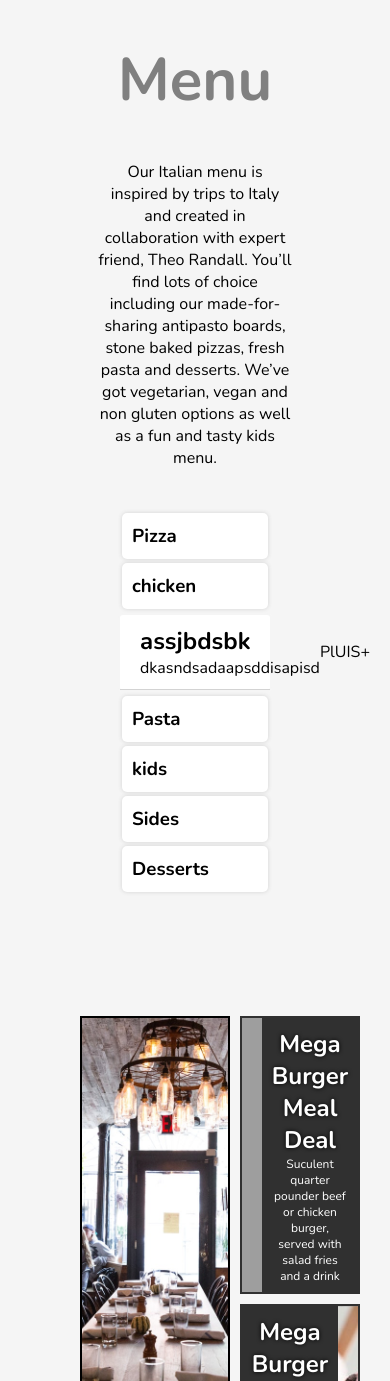
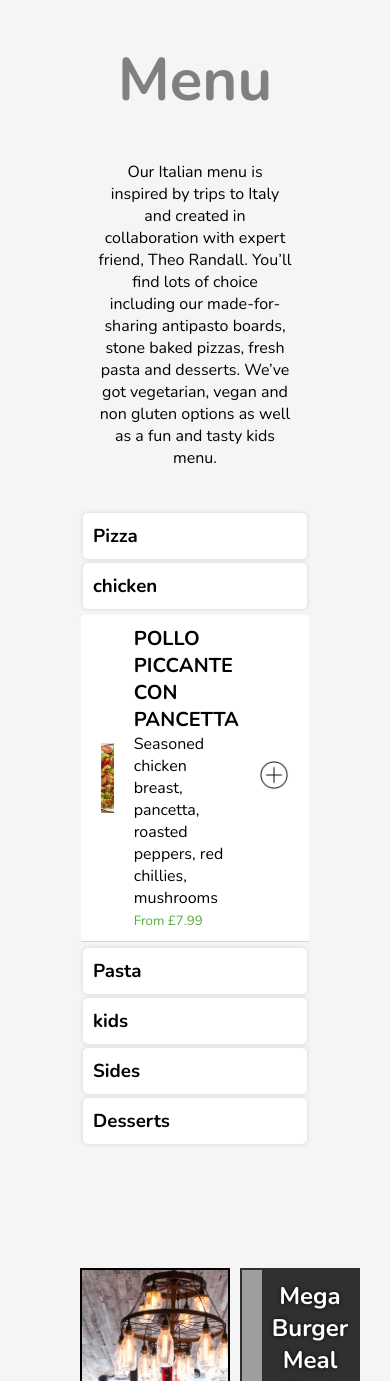
Before and after one commit to ajcoldi/ajcoldi.github.io, a PHP site: page /TakeawayProject/index.html in a window 390 px wide, after a click on "chicken". Shown: the part 590-1971 px from the top of the page. Run offline with PHP 8.4, Linux system fonts and the light colour scheme; some libraries are stand-ins or nearby versions; grey boxes are pictures that could not be loaded.

Commit message:
protfolio media queries update
takeaway project accordian edit

```diff
--- a/TakeawayProject/index.html
+++ b/TakeawayProject/index.html
@@ -76,27 +76,33 @@
                 <h3>Pizza</h3>
                 <div>
                     <div class="sectionItem">
-                            <div class="ItemDescript">
+                        <div class="itemImg" id="itemImgPizza1"></div>
+                        <div class="itemText">
                             <h1>PRIMAVERA FOREVER</h1>
                             <p>A creamy white base topped with chicken breast, balsamic red onions, red pepper pearls</p>
+                            <small>From £7.99</small>
                         </div>
                         <div class="itemAdd">
                             <img src="assets/plusIcon.png" alt="add item" style="width: 30px;">
                         </div>
                     </div>
                     <div class="sectionItem">
-                            <div class="ItemDescript">
+                        <div class="itemImg" id="itemImgPizza2"></div>
+                        <div class="itemText">
                             <h1>SUPER GREEN</h1>
                             <p>A pea puree base topped with rocket, asparagus, peas, red pepper pearls, spinach</p>
+                            <small>From £7.99</small>
                         </div>
                         <div class="itemAdd">
                             <img src="assets/plusIcon.png" alt="add item" style="width: 30px;">
                         </div>
                     </div>
                     <div class="sectionItem">
-                            <div class="ItemDescript">
+                        <div class="itemImg" id="itemImgPizza3"></div>
+                        <div class="itemText">
                             <h1>POLLO PICCANTE CON PANCETTA</h1>
                             <p>Seasoned chicken breast, pancetta, roasted peppers, red chillies, mushrooms</p>
+                            <small>From £7.99</small>
                         </div>
                         <div class="itemAdd">
                             <img src="assets/plusIcon.png" alt="add item" style="width: 30px;">
@@ -106,64 +112,73 @@
                 <h3>chicken</h3>
                 <div>
                     <div class="sectionItem">
-                            <div class="ItemDescript">
-                            <h1>assjbdsbk</h1>
-                            <p>dkasndsadaapsddisapisd</p>
+                        <div class="itemImg" id="itemImgchicken"></div>
+                        <div class="itemText">
+                            <h1>POLLO PICCANTE CON PANCETTA</h1>
+                            <p>Seasoned chicken breast, pancetta, roasted peppers, red chillies, mushrooms</p>
+                            <small>From £7.99</small>
                         </div>
                         <div class="itemAdd">
-                                <p>PlUIS+</p>
+                            <img src="assets/plusIcon.png" alt="add item" style="width: 30px;">
                         </div>
                     </div>
                 </div>
                 <h3>Pasta</h3>
                 <div>
                     <div class="sectionItem">
-                            <div class="ItemDescript">
+                        <div class="itemImg" id="itemImgpasta"></div>
+                        <div class="itemText">
                             <h1>KING PRAWN & CRAYFISH</h1>
                             <p>Succulent king prawns and crayfish in a creamy seafood and tomato sauce with a hint of chilli</p>
+                            <small>From £7.99</small>
                         </div>
                         <div class="itemAdd">
-                                <p>PlUIS+</p>
+                            <img src="assets/plusIcon.png" alt="add item" style="width: 30px;">
                         </div>
                     </div>
                 </div>
                 <h3>kids</h3>
                 <div>
                     <div class="sectionItem">
-                            <div class="ItemDescript">
-                            <h1>assjbdsbk</h1>
-                            <p>dkasndsadaapsddisapisd</p>
+                        <div class="itemImg" id="itemImgkids"></div>
+                        <div class="itemText">
+                            <h1>CHICKEN NUGGETS AND CHIPS</h1>
+                            <p>Succulent king prawns and crayfish in a creamy seafood and tomato sauce with a hint of chilli</p>
+                            <small>From £7.99</small>
                         </div>
                         <div class="itemAdd">
-                                <p>PlUIS+</p>
+                            <img src="assets/plusIcon.png" alt="add item" style="width: 30px;">
                         </div>
                     </div>
                 </div>
                 <h3>Sides</h3>
                 <div>
                     <div class="sectionItem">
-                            <div class="ItemDescript">
-                            <h1>assjbdsbk</h1>
-                            <p>dkasndsadaapsddisapisd</p>
+                        <div class="itemImg" id="itemImgsides"></div>
+                        <div class="itemText">
+                            <h1>Ketchup dip</h1>
+
+                            <small>From £7.99</small>
                         </div>
                         <div class="itemAdd">
-                                <p>PlUIS+</p>
+                            <img src="assets/plusIcon.png" alt="add item" style="width: 30px;">
                         </div>
                     </div>
                 </div>
                 <h3>Desserts</h3>
                 <div>
                     <div class="sectionItem">
-                            <div class="ItemDescript">
-                            <h1>assjbdsbk</h1>
-                            <p>dkasndsadaapsddisapisd</p>
+                        <div class="itemImg" id="itemImgDessert1"></div>
+                        <div class="itemText">
+                            <h1>Ice Cream</h1>
+
+                            <small>From £7.99</small>
                         </div>
                         <div class="itemAdd">
-                                <p>PlUIS+</p>
+                            <img src="assets/plusIcon.png" alt="add item" style="width: 30px;">
                         </div>
                     </div>
                 </div>
-
             </div>
 
 
--- a/TakeawayProject/style.css
+++ b/TakeawayProject/style.css
@@ -398,10 +398,11 @@ header>small{
 }
 #accordion{
     padding: 40px;
-    width: 60%;
+    width: 80%;
     margin: auto;
     height: auto;
 }
+
 #accordion>h3{
     box-shadow: 0px 0px 4px lightgray;
     border-radius: 5px;
@@ -423,13 +424,75 @@ header>small{
     border-bottom: solid 1px lightgray;
     padding:10px 20px ;
 }
-.ItemDescript{
-    flex: 10;
+
+.itemImg{
+    height: 70px;
+    width: 100px;
+
+    flex: 1;
+
+
+}
+#itemImgPizza1{
+    background: url("assets/accordianIcons/pizza1.jpg");
+    background-size: cover;
+    background-position: center;
+}
+#itemImgPizza2{
+    background: url("assets/accordianIcons/pizza2.jpg");
+    background-size: cover;
+    background-position: center;
+}
+#itemImgPizza3{
+    background: url("assets/accordianIcons/pizza3.jpg");
+    background-size: cover;
+    background-position: center;
+}
+#itemImgchicken{
+    background: url("assets/accordianIcons/chicken1.jpg");
+    background-size: cover;
+    background-position: center;
+}
+#itemImgpasta{
+    background: url("assets/accordianIcons/pasta1.jfif");
+    background-size: cover;
+    background-position: center;
+}
+#itemImgkids{
+    background: url("assets/accordianIcons/kids1.jpg");
+    background-size: cover;
+    background-position: center;
+}
+#itemImgsides{
+    background: url("assets/accordianIcons/side1.jpg.crdownload");
+    background-size: cover;
+    background-position: center;
+}
+#itemImgDessert1{
+    background: url("assets/accordianIcons/dessert1.jpg");
+    background-size: cover;
+    background-position: center;
+}
+.itemText{
+    flex: 6;
+    padding: 0 20px;
+
+}
+.itemText>h1{
+    font-size: 20px;
+}
+.itemText>p{
+
+}
+.itemText>small{
+    color: #55ab3f;
 }
 .itemAdd{
-    flex: 1;
+    flex: 0.5;
 }
-
+.itemAdd>img:hover{
+    cursor: pointer;
+}
 footer{
     display: flex;
     align-items: center;
@@ -465,12 +528,3 @@ footer>ul>li, a{
     text-decoration: none;
     font-size: 18px;
 }
-
-#portfolio{
-    text-align: center;
-    padding: 20px;
-    background-color: #303030;
-}
-#portfolio>h3, a{
-    color: white;
-}
```
Also changed, not shown: style.css (+20 -65 lines), TakeawayProject/assets/accordianIcons/chicken1.jpg (added), TakeawayProject/assets/accordianIcons/dessert1.jpg (added), TakeawayProject/assets/accordianIcons/kids1.jpg (added), TakeawayProject/assets/accordianIcons/pasta1.jfif (added), TakeawayProject/assets/accordianIcons/pizza1.jpg (added), TakeawayProject/assets/accordianIcons/pizza2.jpg (added), TakeawayProject/assets/accordianIcons/pizza3.jpg (added), 1 other file. Lines whose indentation alone changed are shown as unchanged.
